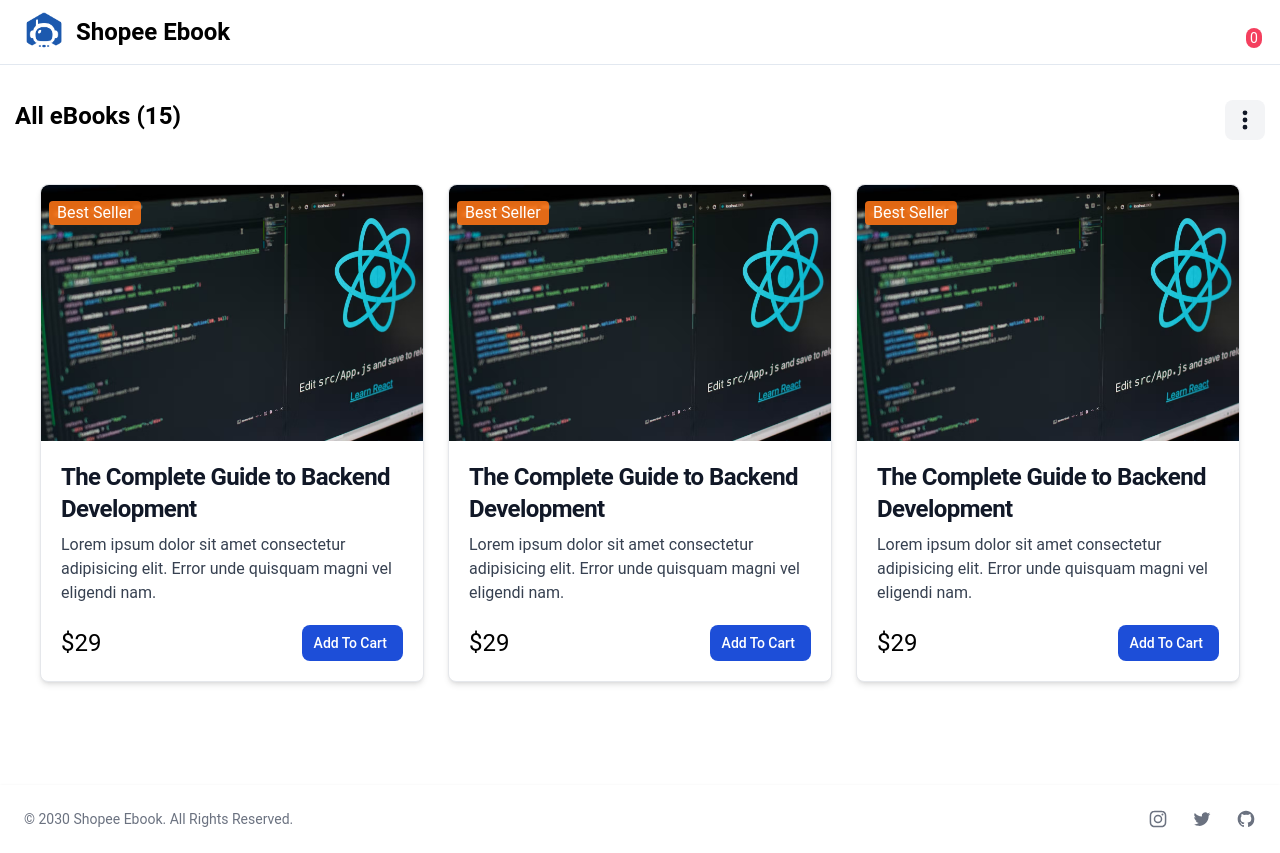
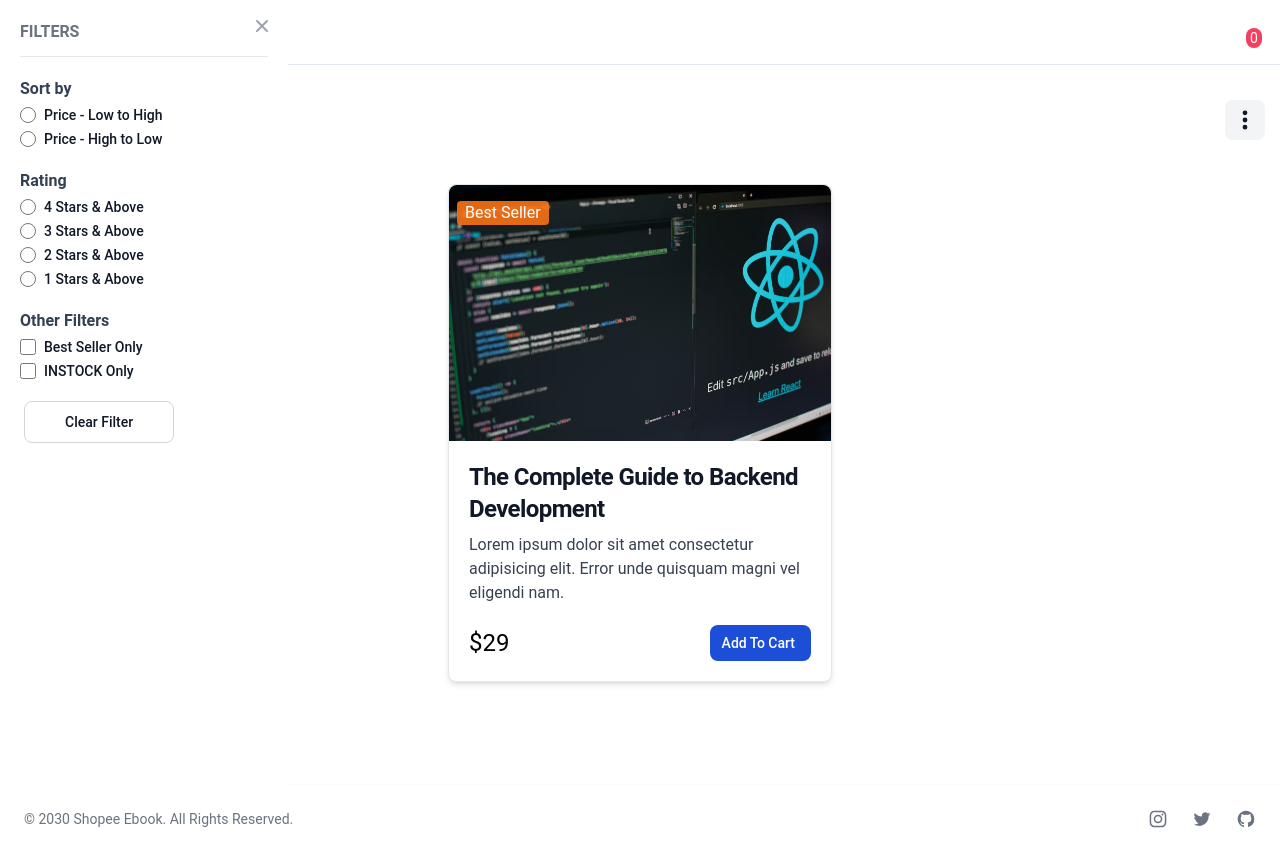
Before and after one commit to eicho/shopee-ebook, a React (Create React App) app: page /products in a window 1280 px wide. Both pictures are taken after a click on the button 1245 px from the left and 120 px from the top of the page. Built offline with nearby package versions, Linux system fonts and the light colour scheme.

Commit message:
create 'FilterBar' in product page

```diff
--- a/src/pages/Products/ProductsList.js
+++ b/src/pages/Products/ProductsList.js
@@ -1,7 +1,10 @@
 import { useState } from "react";
 import { ProductCard } from "../../components/Elements/ProductCard";
+import { FilterBar } from "./components/FilterBar";
 
 export const ProductsList = () => {
+  const [show, setShow] = useState(false);
+
   return (
     <main>
       <section className="my-5">
@@ -11,6 +14,7 @@ export const ProductsList = () => {
           </span>
           <span>
             <button
+              onClick={() => setShow(!show)}
               id="dropdownMenuIconButton"
               data-dropdown-toggle="dropdownDots"
               className="inline-flex items-center p-2 text-sm font-medium text-center text-gray-900 bg-gray-100 rounded-lg hover:bg-gray-200 dark:text-white dark:bg-gray-600 dark:hover:bg-gray-700"
@@ -31,10 +35,10 @@ export const ProductsList = () => {
 
         <div className="flex flex-wrap justify-center lg:flex-row">
           <ProductCard />
-          <ProductCard />
-          <ProductCard />
         </div>
       </section>
+
+      {show && <FilterBar setShow={setShow} />}
     </main>
   );
 };
--- a/src/pages/Products/components/FilterBar.js
+++ b/src/pages/Products/components/FilterBar.js
@@ -0,0 +1,183 @@
+export const FilterBar = ({ setShow }) => {
+  return (
+    <section className="filter">
+      <div
+        id="drawer-disable-body-scrolling"
+        className={`fixed z-40 h-screen p-5 overflow-y-auto bg-white w-72 dark:bg-gray-800 transition-transhtmlForm left-0 top-0 transhtmlForm-none`}
+        tabIndex="-1"
+        aria-labelledby="drawer-disable-body-scrolling-label"
+        aria-modal="true"
+        role="dialog"
+      >
+        <h5
+          id="drawer-disable-body-scrolling-label"
+          className="text-base font-semibold text-gray-500 uppercase dark:text-gray-400"
+        >
+          Filters
+        </h5>
+        <button
+          onClick={() => setShow(false)}
+          type="button"
+          data-drawer-dismiss="drawer-disable-body-scrolling"
+          aria-controls="drawer-disable-body-scrolling"
+          className="text-gray-400 bg-transparent hover:bg-gray-200 hover:text-gray-900 rounded-lg text-sm p-1.5 absolute top-2.5 right-2.5 inline-flex items-center dark:hover:bg-gray-600 dark:hover:text-white"
+        >
+          <svg
+            aria-hidden="true"
+            className="w-5 h-5"
+            fill="currentColor"
+            viewBox="0 0 20 20"
+            xmlns="http://www.w3.org/2000/svg"
+          >
+            <path
+              fillRule="evenodd"
+              d="M4.293 4.293a1 1 0 011.414 0L10 8.586l4.293-4.293a1 1 0 111.414 1.414L11.414 10l4.293 4.293a1 1 0 01-1.414 1.414L10 11.414l-4.293 4.293a1 1 0 01-1.414-1.414L8.586 10 4.293 5.707a1 1 0 010-1.414z"
+              clipRule="evenodd"
+            ></path>
+          </svg>
+          <span className="sr-only">Close Filters</span>
+        </button>
+        <div className="border-b pb-3"></div>
+        <div className="py-4 overflow-y-auto">
+          <ul className="text-slate-700 dark:text-slate-100">
+            <li className="mt-1 mb-5">
+              <p className="font-semibold my-1">Sort by</p>
+              <div className="flex items-center my-1">
+                <input
+                  id="price-sort-1"
+                  type="radio"
+                  value=""
+                  name="price-sort"
+                  className="w-4 h-4 text-blue-600 bg-gray-100 border-gray-300 dark:bg-gray-700 dark:border-gray-600"
+                />
+                <label
+                  htmlFor="price-sort-1"
+                  className="ml-2 text-sm font-medium text-gray-900 dark:text-gray-300"
+                >
+                  Price - Low to High
+                </label>
+              </div>
+              <div className="flex items-center my-1">
+                <input
+                  id="price-sort-2"
+                  type="radio"
+                  value=""
+                  name="price-sort"
+                  className="w-4 h-4 text-blue-600 bg-gray-100 border-gray-300 dark:bg-gray-700 dark:border-gray-600"
+                />
+                <label
+                  htmlFor="price-sort-2"
+                  className="ml-2 text-sm font-medium text-gray-900 dark:text-gray-300"
+                >
+                  Price - High to Low
+                </label>
+              </div>
+            </li>
+            <li className="mt-1 mb-5">
+              <span className="font-semibold">Rating</span>
+              <div className="flex items-center my-1">
+                <input
+                  id="rating-sort-1"
+                  type="radio"
+                  value=""
+                  name="rating-sort"
+                  className="w-4 h-4 text-blue-600 bg-gray-100 border-gray-300 dark:bg-gray-700 dark:border-gray-600"
+                />
+                <label
+                  htmlFor="rating-sort-1"
+                  className="ml-2 text-sm font-medium text-gray-900 dark:text-gray-300"
+                >
+                  4 Stars & Above
+                </label>
+              </div>
+              <div className="flex items-center my-1">
+                <input
+                  id="rating-sort-2"
+                  type="radio"
+                  value=""
+                  name="rating-sort"
+                  className="w-4 h-4 text-blue-600 bg-gray-100 border-gray-300 dark:bg-gray-700 dark:border-gray-600"
+                />
+                <label
+                  htmlFor="rating-sort-2"
+                  className="ml-2 text-sm font-medium text-gray-900 dark:text-gray-300"
+                >
+                  3 Stars & Above
+                </label>
+              </div>
+              <div className="flex items-center my-1">
+                <input
+                  id="rating-sort-3"
+                  type="radio"
+                  value=""
+                  name="rating-sort"
+                  className="w-4 h-4 text-blue-600 bg-gray-100 border-gray-300 dark:bg-gray-700 dark:border-gray-600"
+                />
+                <label
+                  htmlFor="rating-sort-3"
+                  className="ml-2 text-sm font-medium text-gray-900 dark:text-gray-300"
+                >
+                  2 Stars & Above
+                </label>
+              </div>
+              <div className="flex items-center my-1">
+                <input
+                  id="rating-sort-4"
+                  type="radio"
+                  value=""
+                  name="rating-sort"
+                  className="w-4 h-4 text-blue-600 bg-gray-100 border-gray-300 dark:bg-gray-700 dark:border-gray-600"
+                />
+                <label
+                  htmlFor="rating-sort-4"
+                  className="ml-2 text-sm font-medium text-gray-900 dark:text-gray-300"
+                >
+                  1 Stars & Above
+                </label>
+              </div>
+            </li>
+            <li className="mt-1 mb-5">
+              <span className="font-semibold">Other Filters</span>
+              <div className="flex items-center my-1">
+                <input
+                  id="best-seller"
+                  type="checkbox"
+                  value=""
+                  className="w-4 h-4 text-blue-600 bg-gray-100 rounded border-gray-300 dark:bg-gray-700 dark:border-gray-600"
+                />
+                <label
+                  htmlFor="best-seller"
+                  className="ml-2 text-sm font-medium text-gray-900 dark:text-gray-300"
+                >
+                  Best Seller Only
+                </label>
+              </div>
+              <div className="flex items-center my-1">
+                <input
+                  id="only-instock"
+                  type="checkbox"
+                  value=""
+                  className="w-4 h-4 text-blue-600 bg-gray-100 rounded border-gray-300 dark:bg-gray-700 dark:border-gray-600"
+                />
+                <label
+                  htmlFor="only-instock"
+                  className="ml-2 text-sm font-medium text-gray-900 dark:text-gray-300"
+                >
+                  INSTOCK Only
+                </label>
+              </div>
+            </li>
+            <li className="mt-1 mb-5 px-1">
+              <button
+                type="button"
+                className="text-gray-900 bg-white border border-gray-300 focus:outline-none hover:bg-gray-100 focus:ring-4 focus:ring-gray-200 font-medium rounded-lg text-sm px-10 py-2.5 mr-2 mb-2 dark:bg-gray-800 dark:text-white dark:border-gray-600 dark:hover:bg-gray-700 dark:hover:border-gray-600 dark:focus:ring-gray-700"
+              >
+                Clear Filter
+              </button>
+            </li>
+          </ul>
+        </div>
+      </div>
+    </section>
+  );
+};
```
